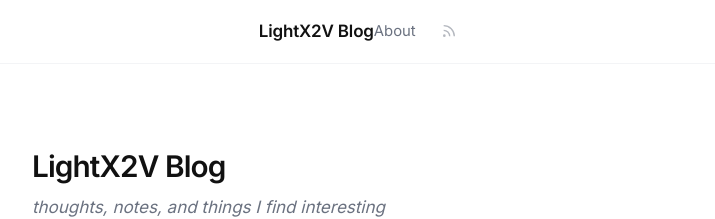
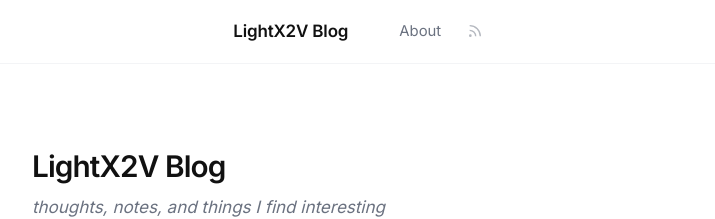
Before and after one commit to ModelTC/LightX2V-BLOG, a Jekyll site: the page built from index.md, in a window 1280 px wide. Shown: the top 219 px of the page, without its empty margins (282-997 px from the left). Built offline with Jekyll 4.4.1, drawn with Linux system fonts in a browser that asks for light colours.

Commit message:
Add spacing between site title and nav
Made-with: Cursor

```diff
--- a/assets/css/style.css
+++ b/assets/css/style.css
@@ -117,6 +117,7 @@ img {
   display: flex;
   align-items: center;
   gap: var(--spacing-lg);
+  margin-left: var(--spacing-2xl);
 }
 
 .site-nav a {
```
